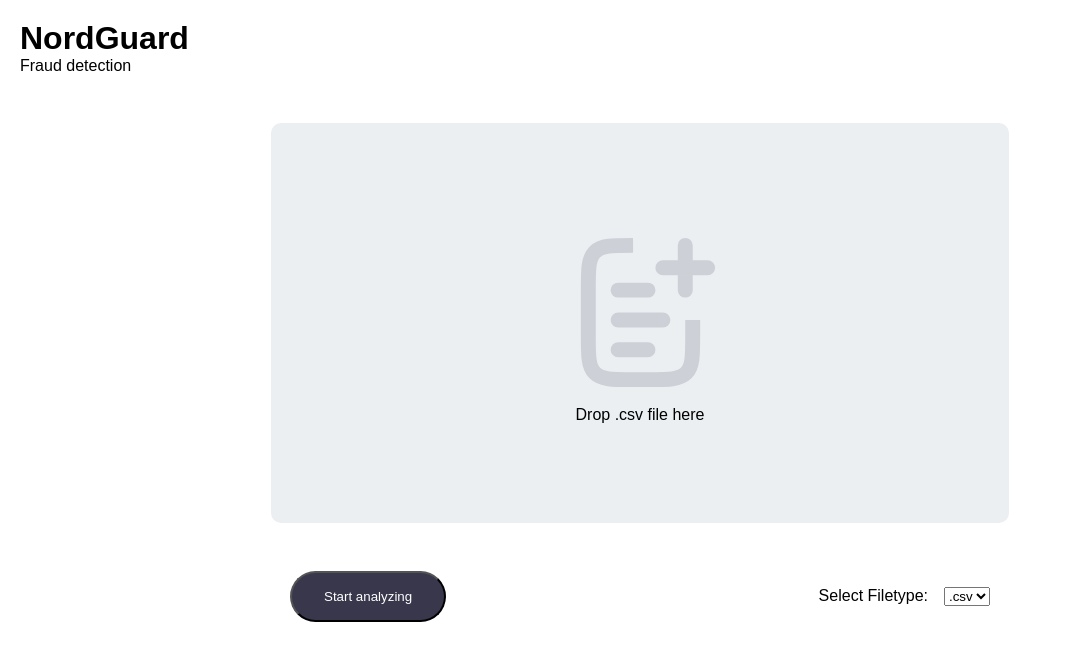
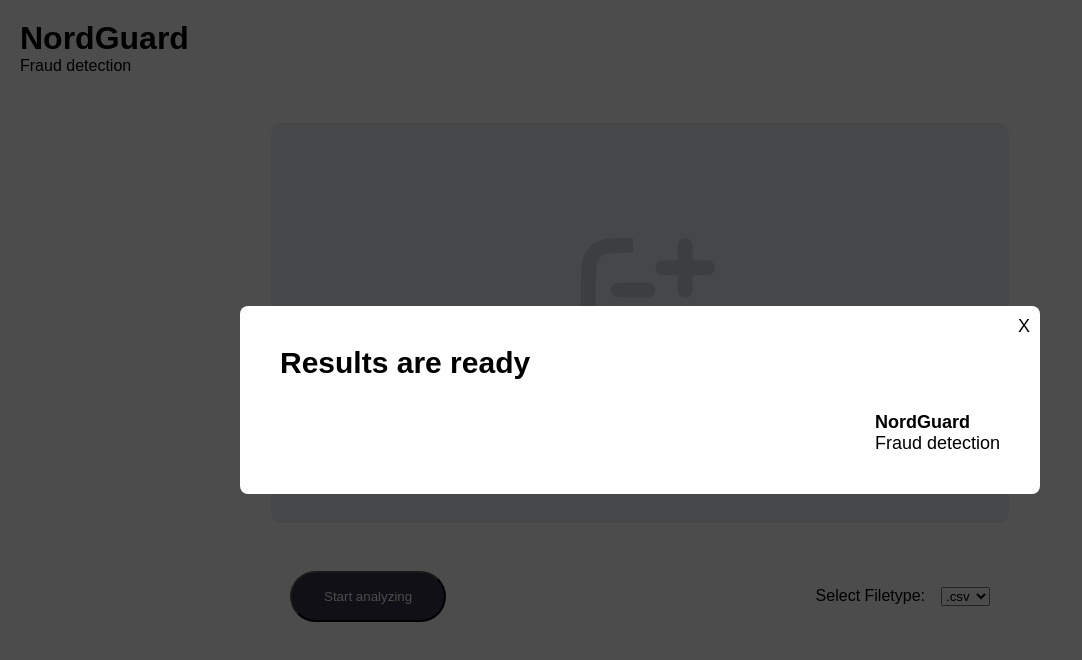
Before and after one commit to mirzoyoqubcode/NordGuard, a React (Vite) app in the folder NordGuard/: page / in a window 1280 px wide. Both pictures are taken after a click on the button "Start analyzing". Shown: the top 660 px of the page, without its empty margins (0-1082 px from the left). Built offline with nearby package versions, Linux system fonts and the light colour scheme; a web font is replaced by a local one.

Commit message:
added changes

```diff
--- a/NordGuard/package.json
+++ b/NordGuard/package.json
@@ -12,7 +12,9 @@
   "dependencies": {
     "react": "^18.2.0",
     "react-dom": "^18.2.0",
-    "react-dropzone": "^14.2.3"
+    "react-dropzone": "^14.2.3",
+    "react-loading": "^2.0.3",
+    "react-spinners": "^0.13.8"
   },
   "devDependencies": {
     "@types/react": "^18.2.43",
--- a/NordGuard/src/components/Main/Main.jsx
+++ b/NordGuard/src/components/Main/Main.jsx
@@ -1,13 +1,30 @@
-import React, { useCallback } from "react";
+import React, { useCallback, useState, useEffect } from "react";
 import styles from "./Main.module.scss";
 import { useDropzone } from "react-dropzone";
-const Main = () => {
-  const onDrop = useCallback((acceptedFiles) => {
-    // Do something with the files
+import Modal from "../Modal/Modal";
+import ReactLoading from "react-loading";
+const Main = ({ type, color }) => {
+  const [isLoading, setIsLoading] = useState(true);
+  useEffect(() => {
+    const timeoutId = setTimeout(() => {
+      setIsLoading(false);
+    }, 8000);
+    return () => clearTimeout(timeoutId);
   }, []);
+  const [displayText, setDisplayText] = useState("Analyzing ...");
+  useEffect(() => {
+    const timerId = setTimeout(() => {
+      setDisplayText("Results are ready");
+    }, 8000);
+
+    return () => clearTimeout(timerId);
+  }, []);
+  const [isModalOpen, setModalOpen] = useState(false);
+  const onDrop = useCallback((acceptedFiles) => {}, []);
   const { getRootProps, getInputProps, isDragActive } = useDropzone({
     onDrop,
   });
+
   return (
     <div className={styles.main}>
       <div className={styles.title}>
@@ -68,12 +85,41 @@
             )}
           </div>
           <div className={styles.wrapper_btn}>
-            <button className={styles.btn_start}>Start analyzing</button>
+            <button
+              className={styles.btn_start}
+              onClick={() => setModalOpen(true)}
+            >
+              Start analyzing
+            </button>
+            {isModalOpen && (
+              <Modal onClose={() => setModalOpen(false)}>
+                <div>
+                  {isLoading ? (
+                    <div className={styles.loading}>
+                      {" "}
+                      <ReactLoading
+                        type={"spokes"}
+                        color={"#262434"}
+                        height={"100px"}
+                        width={"100px"}
+                      />
+                      <p className={styles.analyzing}>{displayText}</p>
+                    </div>
+                  ) : (
+                    <p className={styles.ready}>{displayText}</p>
+                  )}
+                </div>
+                <div className={styles.title_loading}>
+                  <h1>NordGuard</h1>
+                  <p>Fraud detection</p>
+                </div>
+              </Modal>
+            )}
             <div className={styles.select_type}>
               <p>Select Filetype:</p>
               <select>
                 <option value=".csv">.csv</option>
-                <option value=".pdf">.pdf</option>
+                <option value=".xlxs">.xlxs</option>
               </select>
             </div>
           </div>
--- a/NordGuard/src/components/Main/Main.module.scss
+++ b/NordGuard/src/components/Main/Main.module.scss
@@ -3,7 +3,30 @@
   .title {
     padding: 20px;
   }
-
+  .analyzing {
+    font-weight: 600;
+  }
+  .ready {
+    font-size: 30px;
+    font-weight: 600;
+  }
+  .loading {
+    display: flex;
+    align-items: center;
+    justify-content: center;
+    p {
+      font-size: 50px;
+      margin-left: 3rem;
+    }
+  }
+  .title_loading {
+    h1,
+    p {
+      font-size: 18px;
+    }
+    float: right;
+    margin-top: 2rem;
+  }
   .wrapper_drag_drop {
     .drag_drop {
       width: 738px;
--- /dev/null
+++ b/NordGuard/src/components/Modal/Modal.jsx
@@ -0,0 +1,48 @@
+import React from "react";
+import styles from "./Modal.module.scss";
+const Modal = ({ children, onClose }) => {
+  const styles = {
+    overlay: {
+      position: "fixed",
+      top: 0,
+      left: 0,
+      right: 0,
+      bottom: 0,
+      backgroundColor: "rgba(0, 0, 0, 0.7)",
+      display: "flex",
+      alignItems: "center",
+      justifyContent: "center",
+    },
+    modal: {
+      backgroundColor: "white",
+      padding: "40px",
+      borderRadius: "8px",
+      position: "relative",
+      width: "80%",
+      maxWidth: "800px",
+    },
+    closeButton: {
+      position: "absolute",
+      top: "10px",
+      right: "10px",
+      background: "transparent",
+      border: "none",
+      fontSize: "18px",
+      cursor: "pointer",
+    },
+  };
+  return (
+    <div>
+      <div style={styles.overlay}>
+        <div style={styles.modal}>
+          {children}
+          <button style={styles.closeButton} onClick={onClose}>
+            X
+          </button>
+        </div>
+      </div>
+    </div>
+  );
+};
+
+export default Modal;
```
Also changed, not shown: NordGuard/src/components/Modal/Modal.module.scss (added), 1 other file (tests, documents, lock files or other folders).
